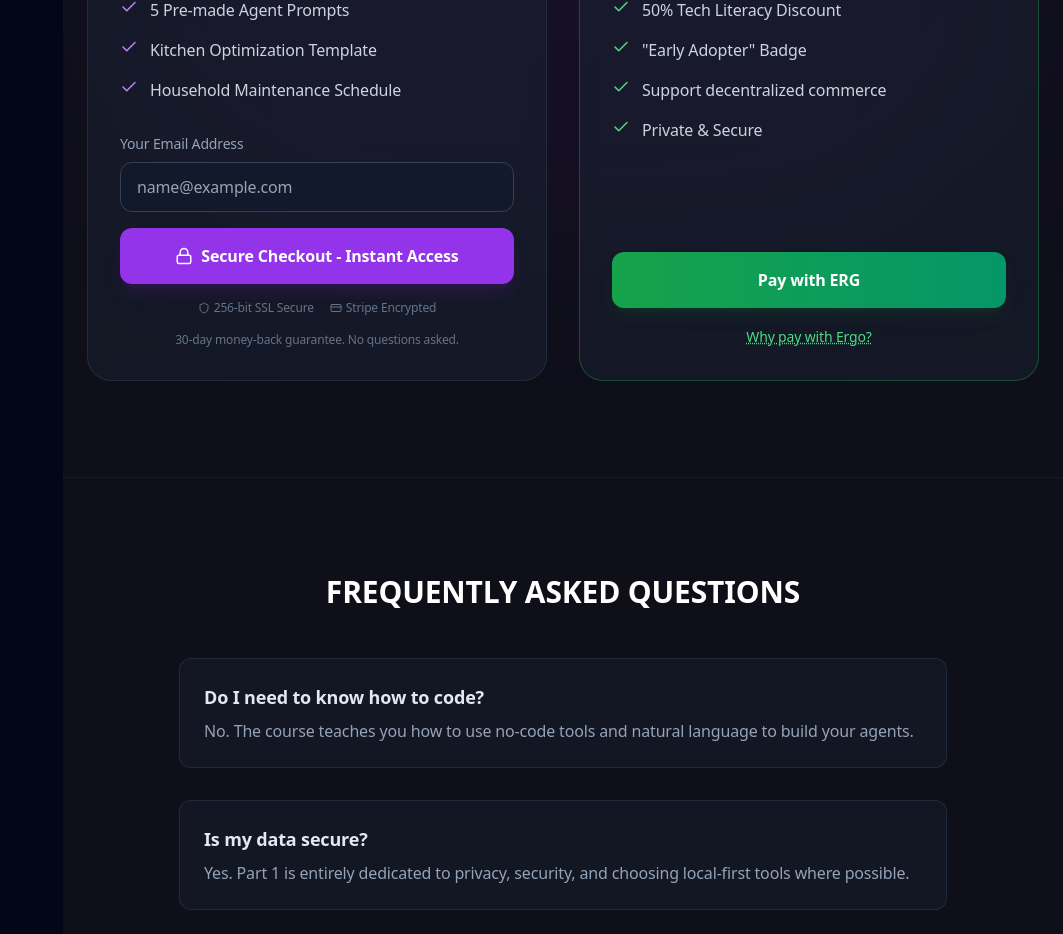
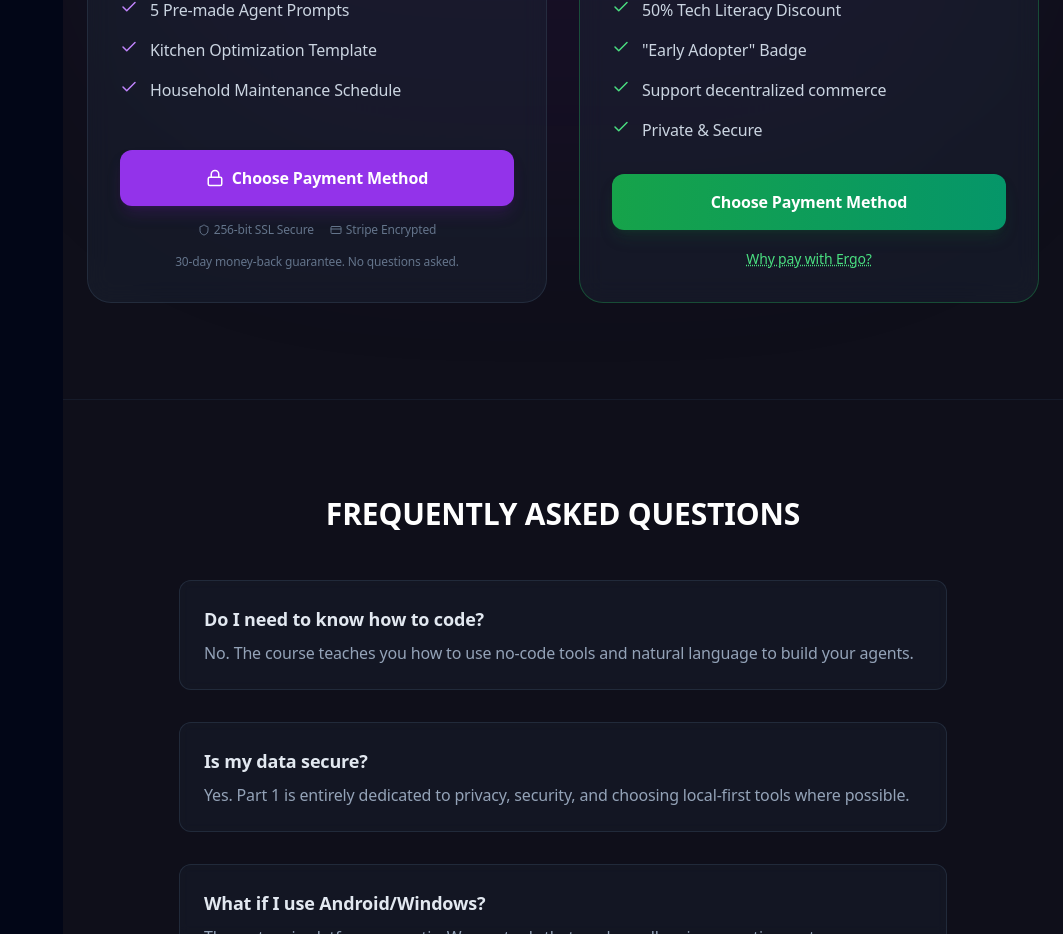
Before and after one commit to agenticaihome/ebook-frontend, a React (Create React App) app: page / in a window 1280 px wide. Shown: the part 8360-9294 px from the top of the page, without its empty margins (217-1280 px from the left). Built offline with nearby package versions, Linux system fonts and the light colour scheme.

Commit message:
Fix payment flow: standardize all payment buttons to navigate to payment guide

```diff
--- a/src/App.js
+++ b/src/App.js
@@ -85,6 +85,7 @@ const AnimatedRoutes = () => {
             <Route path="/chaos-quiz-widget" element={<routeConfig.infectionDiagnostic.Component />} />
             <Route path="/login" element={<PageTransition><routeConfig.login.Component /></PageTransition>} />
             <Route path="/pay-ergo" element={<PageTransition><routeConfig.ergoPayment.Component /></PageTransition>} />
+            <Route path="/payment-guide" element={<PageTransition><routeConfig.paymentGuide.Component /></PageTransition>} />
 
             <Route path="/why-ergo" element={<PageTransition><routeConfig.whyErgo.Component /></PageTransition>} />
             <Route path="/ergo-guide" element={<PageTransition><routeConfig.ergoGuide.Component /></PageTransition>} />
--- a/src/SalesPage.jsx
+++ b/src/SalesPage.jsx
@@ -1,10 +1,9 @@
 import React, { useState, Suspense } from 'react';
-import { Check, CreditCard, Coins, Lock, Zap, Shield, Activity, Database, Terminal, Loader2, AlertCircle } from 'lucide-react';
+import { Check, CreditCard, Coins, Lock, Zap, Shield, Activity, Database, Terminal } from 'lucide-react';
 import { Link, useNavigate } from 'react-router-dom';
 import { motion } from 'framer-motion';
 import WebbookLayout from './components/layout/WebbookLayout';
 import CaptainHero from './components/CaptainHero';
-import { api } from './services/api';
 import { usePerformanceMode } from './hooks/usePerformanceMode';
 const TimeBackCalculator = React.lazy(() => import('./components/landing/TimeBackCalculator'));
 const BeforeAfterComparison = React.lazy(() => import('./components/landing/BeforeAfterComparison'));
@@ -15,39 +14,12 @@ const CryptoExplainerModal = React.lazy(() => import('./components/landing/Crypt
 const RecentPurchases = React.lazy(() => import('./components/landing/RecentPurchases'));
 
 export default function SalesPage() {
-  const [email, setEmail] = useState('');
-  const [isStripeLoading, setIsStripeLoading] = useState(false);
-  const [stripeError, setStripeError] = useState(null);
   const [showCryptoModal, setShowCryptoModal] = useState(false);
   const navigate = useNavigate();
   const isPerformanceMode = usePerformanceMode();
 
-  const handleErgoPayment = () => {
+  const handlePaymentClick = () => {
     navigate('/payment-guide');
-  };
-
-  const handleStripePayment = async () => {
-    if (!email || !email.includes('@')) {
-      setStripeError("Please enter a valid email address.");
-      return;
-    }
-
-    setIsStripeLoading(true);
-    setStripeError(null);
-
-    try {
-      const result = await api.createStripeCheckout(email);
-      if (result.success && result.checkoutUrl) {
-        window.location.href = result.checkoutUrl;
-      } else {
-        setStripeError("Failed to initialize checkout. Please try again.");
-      }
-    } catch (err) {
-      console.error(err);
-      setStripeError(err.message || "Connection error. Please try again.");
-    } finally {
-      setIsStripeLoading(false);
-    }
   };
 
   return (
@@ -441,35 +413,12 @@ export default function SalesPage() {
               </ul>
 
               <div className="space-y-4">
-                <div>
-                  <label className="block text-sm text-slate-400 mb-2 text-left">Your Email Address</label>
-                  <input
-                    type="email"
-                    value={email}
-                    onChange={(e) => setEmail(e.target.value)}
-                    placeholder="name@example.com"
-                    className="w-full bg-slate-900/50 border border-slate-700 rounded-xl px-4 py-3 text-white focus:outline-none focus:border-purple-500 transition-colors backdrop-blur-sm"
-                  />
-                </div>
-
-                {stripeError && (
-                  <div className="flex items-center gap-2 text-red-400 text-sm bg-red-900/20 p-3 rounded-lg">
-                    <AlertCircle size={16} />
-                    {stripeError}
-                  </div>
-                )}
-
                 <button
-                  onClick={handleStripePayment}
-                  disabled={isStripeLoading}
-                  className="w-full bg-purple-600 hover:bg-purple-500 disabled:bg-slate-700 disabled:cursor-not-allowed text-white py-4 rounded-xl font-bold transition-all shadow-lg shadow-purple-900/30 hover:shadow-purple-900/50 flex items-center justify-center gap-2"
+                  onClick={handlePaymentClick}
+                  className="w-full bg-purple-600 hover:bg-purple-500 text-white py-4 rounded-xl font-bold transition-all shadow-lg shadow-purple-900/30 hover:shadow-purple-900/50 flex items-center justify-center gap-2"
                 >
-                  {isStripeLoading ? <Loader2 className="animate-spin" /> : (
-                    <>
-                      <Lock size={18} />
-                      <span>Secure Checkout - Instant Access</span>
-                    </>
-                  )}
+                  <Lock size={18} />
+                  <span>Choose Payment Method</span>
                 </button>
                 <div className="flex items-center justify-center gap-4 mt-4 text-slate-500 text-xs">
                   <div className="flex items-center gap-1"><Shield size={12} /> 256-bit SSL Secure</div>
@@ -498,10 +447,10 @@ export default function SalesPage() {
               </ul>
               <div className="mt-auto">
                 <button
-                  onClick={handleErgoPayment}
+                  onClick={handlePaymentClick}
                   className="w-full bg-gradient-to-r from-green-600 to-emerald-600 hover:from-green-500 hover:to-emerald-500 text-white py-4 rounded-xl font-bold transition-all shadow-lg shadow-green-900/30 hover:shadow-green-900/50"
                 >
-                  Pay with ERG
+                  Choose Payment Method
                 </button>
                 <div className="mt-4 text-center">
                   <button
```
